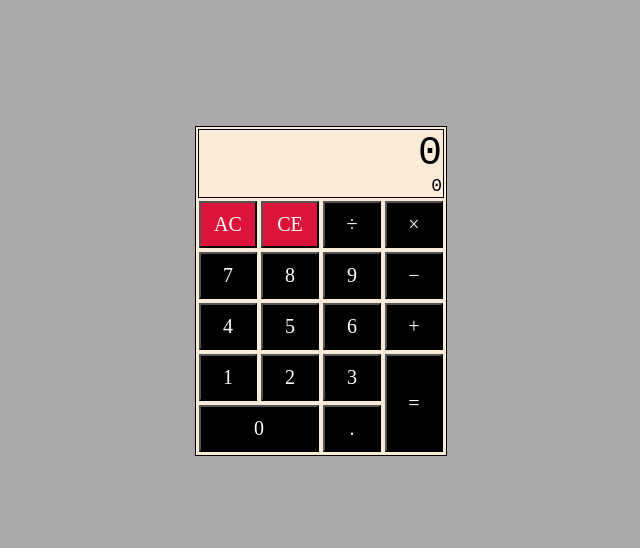
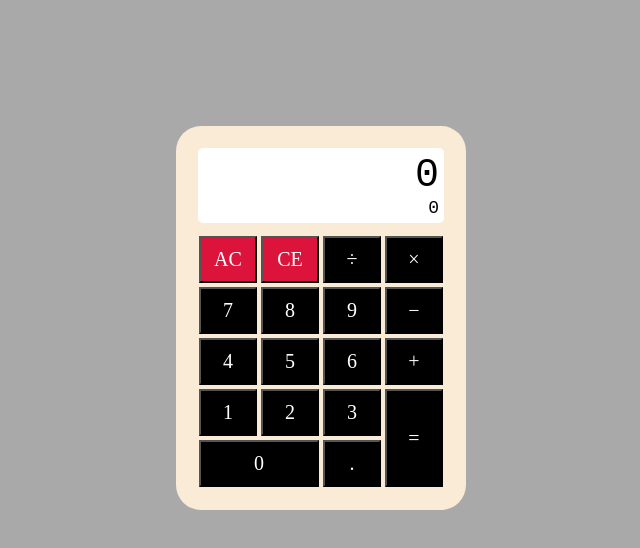
Before and after one commit to DeveloperDavo/Calculator, a website: page index.html in a window 1280 px wide. Shown: the whole page, without its empty margins (319-959 px from the left). Drawn offline with Linux system fonts and the light colour scheme.

Commit message:
Remove solid borders, add rounded corners, padding and margin to display

```diff
--- a/index.html
+++ b/index.html
@@ -15,16 +15,16 @@
     </tr>
     <tr>
         <td>
-            <button class="clear-operation" type="button" id="all-clear">AC</button>
+            <button class="clear-operation first-button-row" type="button" id="all-clear">AC</button>
         </td>
         <td>
-            <button class="clear-operation" type="button" id="clear-entry">CE</button>
+            <button class="clear-operation first-button-row" type="button" id="clear-entry">CE</button>
         </td>
         <td>
-            <button class="operation" type="button" value="/">&#247;</button>
+            <button class="operation first-button-row" type="button" value="/">&#247;</button>
         </td>
         <td>
-            <button class="operation" type="button" value="*">&times;</button>
+            <button class="operation first-button-row" type="button" value="*">&times;</button>
         </td>
     </tr>
     <tr>
--- a/style.css
+++ b/style.css
@@ -7,9 +7,10 @@ body {
 }
 
 table {
+    border-radius: 25px;
     margin: 10% auto;
-    border: 1px solid black;
     background-color: antiquewhite;
+    padding: 20px
 }
 
 td {
@@ -29,10 +30,16 @@ button {
     background-color: crimson;
 }
 
+.first-button-row {
+    margin-top: 10px;
+}
+
 #displays {
-    border: 1px solid black;
     font-family: monospace;
     text-align: right;
+    padding: 5px 5px;
+    background-color: white;
+    border-radius: 5px;
 }
 
 #display {
```
